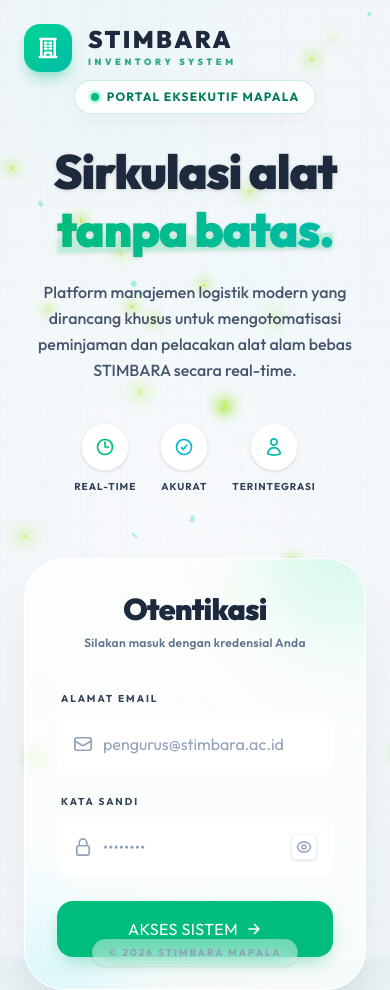
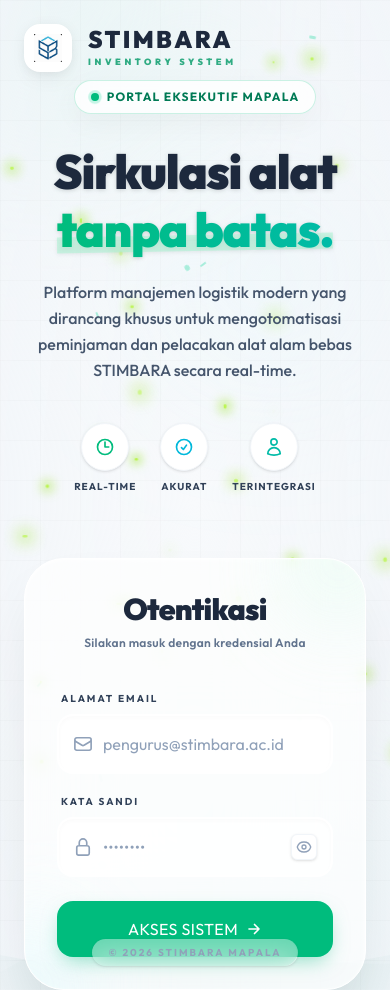
Before and after one commit to ythStevin0/Inventaris-barang, a React (Vite) app in the folder frontend/: page /login in a window 390 px wide. Built offline with nearby package versions, Linux system fonts and the light colour scheme.

Commit message:
fix: resolve tailwind sysntax bugs and improve responsive layouts

```diff
--- a/frontend/src/pages/Auth/Login.jsx
+++ b/frontend/src/pages/Auth/Login.jsx
@@ -1,6 +1,16 @@
 import { useState, useEffect } from 'react';
 import { useNavigate } from 'react-router-dom';
 import useAuthStore from '../../store/authStore';
+import logoImg from '../../assets/logoSibos.png';
+
+const INITIAL_PARTICLES = [...Array(12)].map(() => ({
+    width: Math.random() * 6 + 2 + 'px',
+    height: Math.random() * 6 + 2 + 'px',
+    left: Math.random() * 100 + '%',
+    top: Math.random() * 100 + '%',
+    animationDuration: Math.random() * 10 + 10 + 's',
+    animationDelay: Math.random() * 5 + 's',
+}));
 
 export default function Login() {
     const navigate = useNavigate();
@@ -70,30 +80,21 @@ export default function Login() {
                 </div>
 
                 <div className="absolute inset-0 bg-[radial-gradient(ellipse_at_center,transparent_0%,rgba(241,245,249,0.9)_100%)] z-0 pointer-events-none"></div>
-                <div className="absolute inset-0 bg-[linear-gradient(rgba(0,0,0,0.015)_1px,transparent_1px),linear-gradient(90deg,rgba(0,0,0,0.015)_1px,transparent_1px)] bg-[size:40px_40px] z-0"></div>
+                <div className="absolute inset-0 bg-[linear-gradient(rgba(0,0,0,0.015)_1px,transparent_1px),linear-gradient(90deg,rgba(0,0,0,0.015)_1px,transparent_1px)] bg-size-[40px_40px] z-0"></div>
 
                 {/* Floating "Sun Motes" / Particles */}
                 <div className="absolute inset-0 overflow-hidden z-0">
-                    {[...Array(12)].map((_, i) => (
-                        <div key={i} className="absolute rounded-full bg-emerald-400/30 animate-float" style={{
-                            width: Math.random() * 6 + 2 + 'px',
-                            height: Math.random() * 6 + 2 + 'px',
-                            left: Math.random() * 100 + '%',
-                            top: Math.random() * 100 + '%',
-                            animationDuration: Math.random() * 10 + 10 + 's',
-                            animationDelay: Math.random() * 5 + 's',
-                        }}></div>
+                    {INITIAL_PARTICLES.map((style, i) => (
+                        <div key={i} className="absolute rounded-full bg-emerald-400/30 animate-float" style={style}></div>
                     ))}
                 </div>
             </div>
 
             {/* ===================== HEADER ===================== */}
             <div className="absolute top-0 left-0 w-full p-6 md:p-10 flex justify-between items-center z-20">
-                <div className="flex items-center gap-4 group cursor-pointer">
-                    <div className="w-12 h-12 rounded-2xl bg-gradient-to-br from-emerald-400 to-teal-500 flex items-center justify-center shadow-lg shadow-emerald-500/30 group-hover:rotate-12 transition-all duration-300">
-                        <svg xmlns="http://www.w3.org/2000/svg" fill="none" viewBox="0 0 24 24" strokeWidth={2.5} stroke="currentColor" className="w-6 h-6 text-white group-hover:scale-110 transition-transform">
-                            <path strokeLinecap="round" strokeLinejoin="round" d="M3.75 21h16.5M4.5 3h15M5.25 3v18m13.5-18v18M9 6.75h1.5m-1.5 3h1.5m-1.5 3h1.5m3-6H15m-1.5 3H15m-1.5 3H15M9 21v-3.375c0-.621.504-1.125 1.125-1.125h3.75c.621 0 1.125.504 1.125 1.125V21" />
-                        </svg>
+                <div className="flex items-center gap-4">
+                    <div className="w-12 h-12 bg-white rounded-2xl shadow-[0_2px_15px_-3px_rgba(0,0,0,0.1),0_10px_20px_-2px_rgba(0,0,0,0.04)] flex items-center justify-center p-2.5">
+                        <img src={logoImg} alt="Logo STIMBARA" className="w-full h-full object-contain" />
                     </div>
                     <div>
                         <span className="text-slate-800 font-black text-2xl md:text-3xl tracking-widest block leading-none mb-1">STIMBARA</span>
@@ -122,7 +123,7 @@ export default function Login() {
                     <h1 className="text-slate-800 text-5xl md:text-6xl lg:text-7xl font-black leading-[1.05] mb-6 drop-shadow-sm tracking-tight">
                         Sirkulasi alat <br className="hidden lg:block" />
                         <div className="relative inline-block mt-2">
-                            <span className="relative z-10 text-transparent bg-clip-text bg-gradient-to-r from-emerald-500 to-teal-500">
+                            <span className="relative z-10 text-transparent bg-clip-text bg-linear-to-r from-emerald-500 to-teal-500">
                                 tanpa batas.
                             </span>
                             <div className="absolute bottom-1 left-0 w-full h-4 bg-emerald-200/50 -rotate-1 z-0"></div>
@@ -160,8 +161,8 @@ export default function Login() {
                     <div className="relative group rounded-[2.5rem] bg-white/70 backdrop-blur-3xl border border-white border-t-white p-8 lg:p-10 shadow-[0_30px_60px_-15px_rgba(0,0,0,0.1),inset_0_1px_3px_rgba(255,255,255,1)] transition-all duration-500 hover:shadow-[0_40px_70px_-15px_rgba(16,185,129,0.15)] overflow-hidden">
 
                         {/* Dynamic Card Internal Glow */}
-                        <div className="absolute -top-24 -right-24 w-48 h-48 bg-gradient-to-br from-emerald-300/40 to-transparent rounded-full blur-[40px] pointer-events-none group-hover:scale-110 transition-transform duration-700"></div>
-                        <div className="absolute -bottom-24 -left-24 w-48 h-48 bg-gradient-to-tr from-cyan-300/40 to-transparent rounded-full blur-[40px] pointer-events-none group-hover:scale-110 transition-transform duration-700"></div>
+                        <div className="absolute top-[-50px] right-[-50px] w-32 h-32 bg-linear-to-br from-emerald-100 to-transparent rounded-full blur-[40px] opacity-60 pointer-events-none"></div>
+                        <div className="absolute bottom-[-50px] left-[-50px] w-32 h-32 bg-linear-to-tr from-cyan-100 to-transparent rounded-full blur-[40px] opacity-60 pointer-events-none"></div>
 
                         <div className="relative z-10">
                             <div className="mb-10 text-center">
@@ -243,7 +244,7 @@ export default function Login() {
                                     disabled={loading}
                                     className="w-full relative overflow-hidden bg-emerald-500 hover:bg-emerald-400 text-white text-sm font-black tracking-wide uppercase rounded-2xl px-4 py-4 mt-6 flex items-center justify-center gap-2 transition-all disabled:opacity-70 disabled:cursor-not-allowed shadow-[0_8px_20px_-6px_rgba(16,185,129,0.5)] hover:shadow-[0_12px_25px_-6px_rgba(16,185,129,0.6)] hover:-translate-y-1 group/btn"
                                 >
-                                    <div className="absolute inset-0 w-full h-full bg-gradient-to-r from-transparent via-white/20 to-transparent -translate-x-full group-hover/btn:animate-[slide-in-right_0.8s_ease-out]"></div>
+                                    <div className="absolute inset-0 w-full h-full bg-linear-to-r from-transparent via-white/20 to-transparent -translate-x-full group-hover/btn:animate-[slide-in-right_0.8s_ease-out]"></div>
                                     {loading ? (
                                         <>
                                             <svg className="animate-spin -ml-1 mr-2 h-4 w-4 text-white" xmlns="http://www.w3.org/2000/svg" fill="none" viewBox="0 0 24 24">
--- a/frontend/src/pages/Profile/ProfilePage.jsx
+++ b/frontend/src/pages/Profile/ProfilePage.jsx
@@ -62,7 +62,7 @@ export default function ProfilePage() {
             }
         };
         loadData();
-    }, []);
+    }, [user?.email, user?.id]);
 
     useEffect(() => {
         const handleClickOutside = (event) => {
@@ -442,9 +442,9 @@ export default function ProfilePage() {
                         <div className="px-6 py-4 border-b border-gray-50 bg-gray-50/50">
                             <h3 className="font-semibold text-gray-800 text-sm">Aktivitas Terkini</h3>
                         </div>
-                        <div className="divide-y divide-gray-50 max-h-400px overflow-y-auto custom-scrollbar">
+                        <div className="divide-y divide-gray-50 max-h-[360px] overflow-y-auto custom-scrollbar">
                             {userBorrowings.length > 0 ? (
-                                userBorrowings.slice(0, 10).map((borrowing) => (
+                                userBorrowings.map((borrowing) => (
                                     <div key={borrowing.id} className="px-6 py-4 flex flex-col sm:flex-row sm:items-center justify-between gap-4 hover:bg-gray-50 transition-colors">
                                         <div className="flex flex-col">
                                             <span className="font-semibold text-gray-900">
```
Also changed, not shown: frontend/src/components/Layout/Navbar.jsx (+21 -3 lines).
